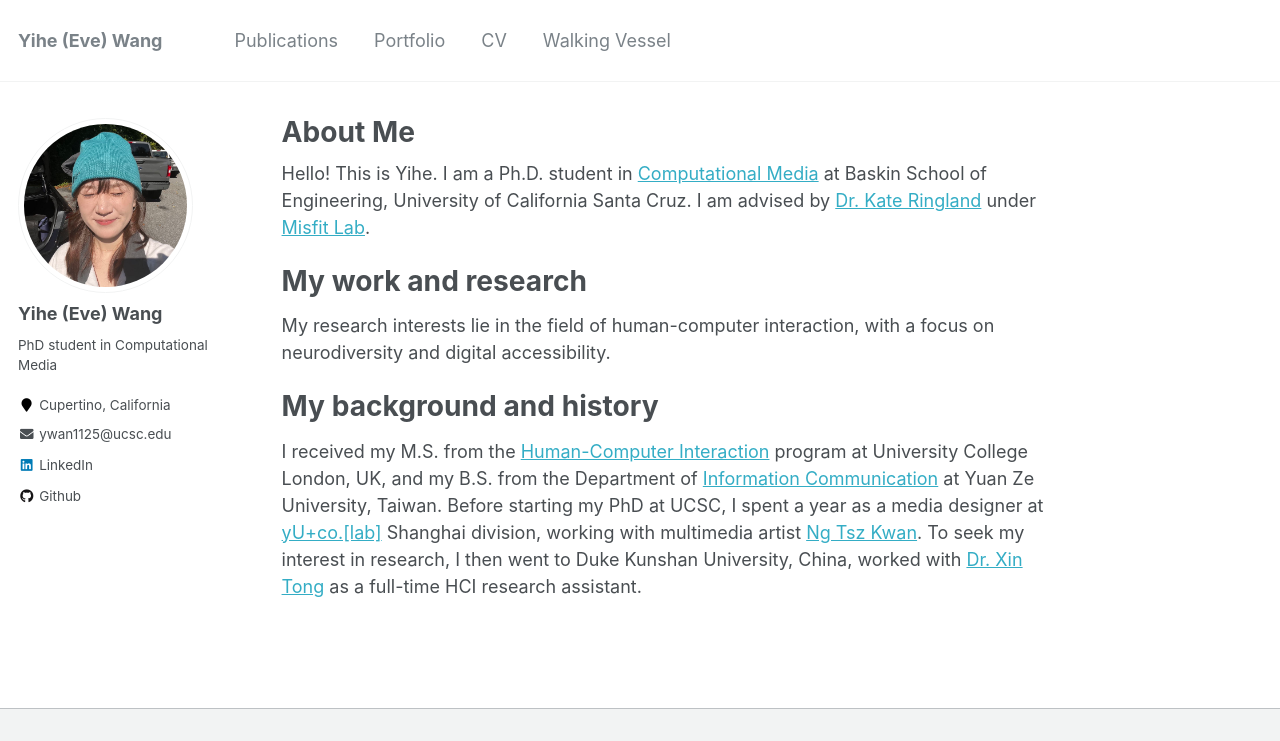
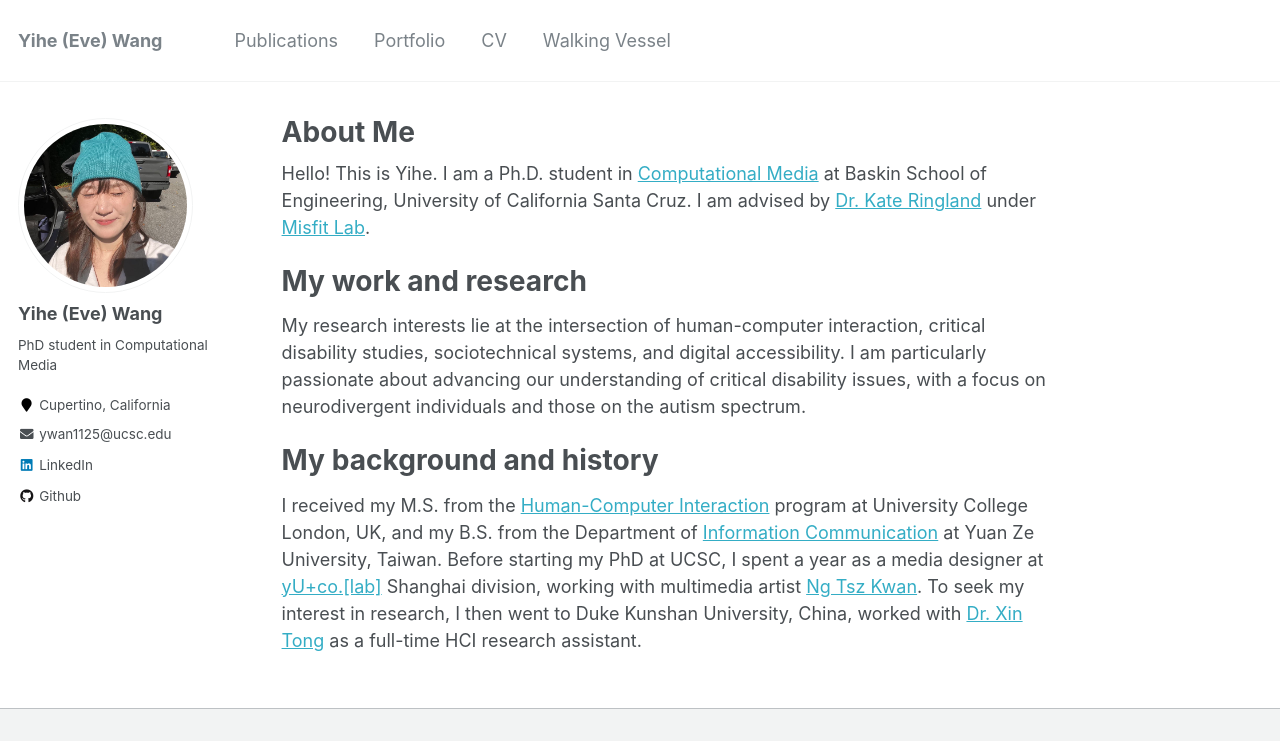
Before and after one commit to wongyihe/wongyihe.github.io, a Jekyll site: the page built from _pages/about.md, in a window 1280 px wide, cut to the strip 0-741 px from the top of the page. Built offline with Jekyll 4.4.1, drawn with Linux system fonts in a browser that asks for light colours.

Commit message:
updated research interests

```diff
--- a/_pages/about.md
+++ b/_pages/about.md
@@ -13,7 +13,7 @@ Hello! This is Yihe. I am a Ph.D. student in [Computational Media](https://engin
 
 My work and research
 ======
- My research interests lie in the field of human-computer interaction, with a focus on neurodiversity and digital accessibility.
+My research interests lie at the intersection of human-computer interaction, critical disability studies, sociotechnical systems, and digital accessibility. I am particularly passionate about advancing our understanding of critical disability issues, with a focus on neurodivergent individuals and those on the autism spectrum.
 
 
 My background and history
```
